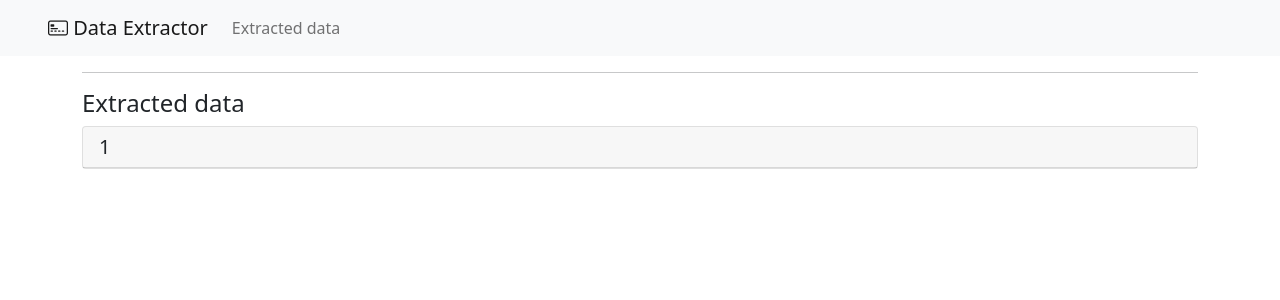
After one commit to pawelptak/personal-data-extractor, a Flask app: template templates/extracted_data.html in a window 1280 px wide. The commit adds this page. Shown: the top 300 px of the page. Run offline with Flask 2, Linux system fonts and the light colour scheme; the template is opened without the code that fills it: most values are stand-ins (such as "Sample title", 1, 10 or a date in 2020); some libraries are stand-ins or nearby versions.

Commit message:
show data on extacted data page

```diff
--- a/app.py
+++ b/app.py
@@ -1,6 +1,6 @@
 import os
 from flask import Flask, render_template, request, redirect
-from scripts.disk_scripts import get_disk_info, get_partition_size, create_disk_img, bulk_extractor
+from scripts.disk_scripts import get_disk_info, get_partition_size, create_disk_img, bulk_extractor, bulk_extractor_data_to_csv, get_bulk_all_data
 
 app = Flask(__name__)
 
@@ -24,11 +24,16 @@ def show_disk_info(id):
             # checked_boxes = request.form.getlist('types')
             create_disk_img(partition_path=partition_name, output_path='./disk_images')
             bulk_extractor(image_file_path=f'./disk_images/{os.path.basename(partition_name)}.img', output_directory='./extracted_data')
-            return redirect("/")
-
-
+            bulk_extractor_data_to_csv(data_dir_path=f'./extracted_data/{os.path.basename(partition_name)}')
+            return redirect("/extracted")
 
     return render_template('partition_details.html', data=partition_details)
+
+@app.route("/extracted")
+def show_extracted():
+    extracted_data = get_bulk_all_data(data_dir_path='./extracted_data')
+    print(extracted_data[0][1])
+    return render_template('extracted_data.html', data=extracted_data)
 
 def extraction_btn_listener():
     if request.form.get('submit-button'):
--- a/scripts/disk_scripts.py
+++ b/scripts/disk_scripts.py
@@ -1,7 +1,8 @@
 import os
 import csv
 sudoPassword = 'kali'
-
+import pandas as pd
+import numpy as np
 
 def get_disk_info():
     command = 'fdisk -l'
@@ -54,17 +55,17 @@ def bulk_extractor(image_file_path: str, output_directory: str = '../extracted_d
     print('Bulk-extractor: Data extracted.')
 
 def bulk_extractor_data_to_csv(data_dir_path: str, files=None):
-    dir_name = os.path.basename(data_dir_path).split('.')[0]
-
+    dir_name = os.path.basename(data_dir_path)
     if files is None:
         # files = ['domain.txt', 'email.txt', 'ip.txt', 'telephone.txt', 'url.txt', 'ccn.txt']
         files = ['domain.txt', 'email.txt', 'ip.txt', 'url.txt', 'ccn.txt']
 
+    print(f"Converting {data_dir_path} to csv...")
     for file_name in os.listdir(data_dir_path):
         file_path = os.path.join(data_dir_path, file_name)
         if file_name in files:
-            extracted = []
             if os.path.getsize(file_path) > 0:
+                extracted = []
                 with open(file_path) as file:
                     for line in file:
                         if not line.startswith('#'):
@@ -72,24 +73,56 @@ def bulk_extractor_data_to_csv(data_dir_path: str, files=None):
                             if len(parts) > 1:
                                 extracted.append(parts[1])
 
-                output_dir_name = '../extracted_data/' + dir_name + '_csv'
+                output_dir_name = data_dir_path + '_csv'
                 if not os.path.isdir(output_dir_name):
                     os.mkdir(output_dir_name)
+
                 with open(os.path.join(output_dir_name, file_name.split('.')[0] + '.csv'), 'w', newline='') as csv_file:
                     writer = csv.writer(csv_file)
                     unique_extracted = set(extracted)
                     for item in unique_extracted:
                         writer.writerow([item])
 
+    print(f"Converting {data_dir_path} to csv - done.")
+
+
 def get_partition_size(partition_path: str):
     command = f"fdisk -l {partition_path}"
-    print(f"{partition_path}: getting partition info...")
     output = os.popen(f'echo {sudoPassword} | sudo -S %s' % (command)).read()
     output = output.splitlines()
     size = output[0][output[0].find(':') + 2:output[0].find(',')]
     return size
 
+
+# get data from one partition
+def get_bulk_partiton_data(data_dir_path: str):
+    all_data = []
+    for file_name in os.listdir(data_dir_path):
+        file_path = os.path.join(data_dir_path, file_name)
+        current_data = []
+        with open(file_path, newline='') as csv_file:
+            reader = csv.reader(csv_file)
+            for row in reader:
+                current_data.append(row[0])
+        all_data.append([file_name.split('.')[0], current_data])
+    print(all_data)
+    return all_data
+
+
+# get data from all partitions
+def get_bulk_all_data(data_dir_path: str = '../extracted_data'):
+    all_partition_data = []
+    for i, dir_name in enumerate(os.listdir(data_dir_path)):
+        if dir_name.endswith('_csv'):
+            dir_path = os.path.join(data_dir_path, dir_name)
+            all_partition_data.append([dir_name[:dir_name.find('_')], get_bulk_partiton_data(dir_path)])
+    return all_partition_data
+
+
 if __name__ == "__main__":
     # create_disk_img('/dev/sdb1')
-    #bulk_extractor_data_to_csv('../extracted_data/sdb1')
+    # bulk_extractor('../disk_images/sdb1.img')
+    # bulk_extractor_data_to_csv('../extracted_data/sdb1')
+    # get_bulk_csv_data('../extracted_data/sdb1_csv')
+    get_bulk_all_data()
     pass
--- a/templates/base.html
+++ b/templates/base.html
@@ -15,7 +15,7 @@
 
 
 <nav class="navbar navbar-expand-lg navbar-light bg-light">
-  <a class="navbar-brand ms-5" href="#"><i class="bi bi-credit-card-2-front"></i>  Data Extractor</a>
+  <a class="navbar-brand ms-5" href="/#"><i class="bi bi-credit-card-2-front"></i>  Data Extractor</a>
   <button class="navbar-toggler" type="button" data-toggle="collapse" data-target="#navbarNavAltMarkup" aria-controls="navbarNavAltMarkup" aria-expanded="false" aria-label="Toggle navigation">
     <span class="navbar-toggler-icon"></span>
   </button>
--- /dev/null
+++ b/templates/extracted_data.html
@@ -0,0 +1,42 @@
+{% extends 'base.html' %}
+
+{% block head %}
+
+{% endblock %}
+
+{% block body %}
+<h4>Extracted data</h4>
+
+{% for item in data %}
+<div class="card">
+  <h5 class="card-header" data-bs-toggle="collapse" href="#{{ item[0] }}" role="button" aria-expanded="false" aria-controls="collapseExample">
+    <!--partition name-->
+      {{ item[0] }}
+  </h5>
+</div>
+<div class="collapse" id="{{ item[0] }}">
+  <div class="card card-body">
+      <!--items = ['name', ['content1', 'content2', ...]]-->
+      {% for items in item[1] %}
+
+        <div class="card">
+          <h5 class="card-header" data-bs-toggle="collapse" href="#{{ items[0] }}" role="button" aria-expanded="false" aria-controls="collapseExample">
+            {{ items[0] }}: <b>{{ items[1]|length }}</b>
+          </h5>
+            <div class="collapse" id="{{ items[0] }}">
+                <div class="card card-body">
+                    {% for dat in items[1] %}
+                        <ul class="list-group list-group-flush">
+                          <li class="list-group-item">{{ dat }}</li>
+                        </ul>
+                    {% endfor %}
+                </div>
+            </div>
+        </div>
+
+      {% endfor %}
+  </div>
+</div>
+{% endfor %}
+
+{% endblock %}
```
